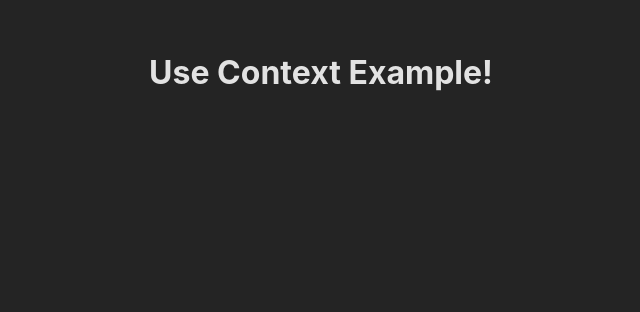
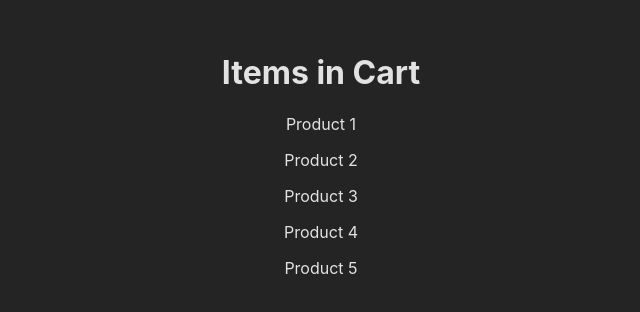
Before and after one commit to catcomputerpoint/react-useContext, a React (Vite) app: page / in a window 1280 px wide. Shown: the top 312 px of the page, without its empty margins (319-959 px from the left). Built offline with nearby package versions, Linux system fonts and the light colour scheme.

Commit message:
add 2 components

```diff
--- a/src/App.jsx
+++ b/src/App.jsx
@@ -1,9 +1,25 @@
 import './App.css'
+
+function Cart(){
+  return (
+    <h1>Items in Cart</h1>
+  )
+}
+
+function ProductList(){
+  const products =['1','2','3','4','5'];
+  return (
+    <div>
+      {products.map((item,index)=><p key={index}>Product {item}</p>)}
+    </div>
+  )
+}
 
 function App() {
   return (
     <>
-      <h1>Use Context Example!</h1>
+      <Cart/>
+      <ProductList/>
     </>
   )
 }
```
Also changed, not shown: 1 other file (tests, documents, lock files or other folders).
